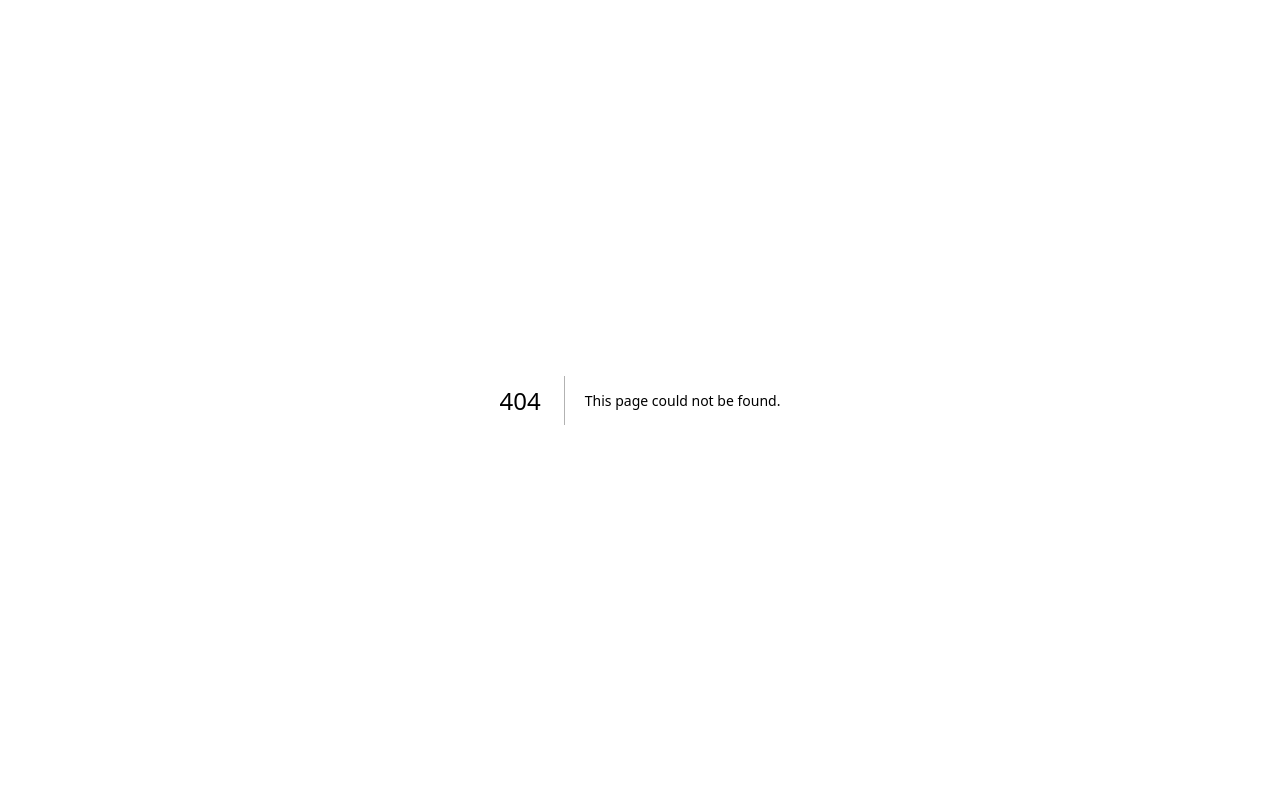
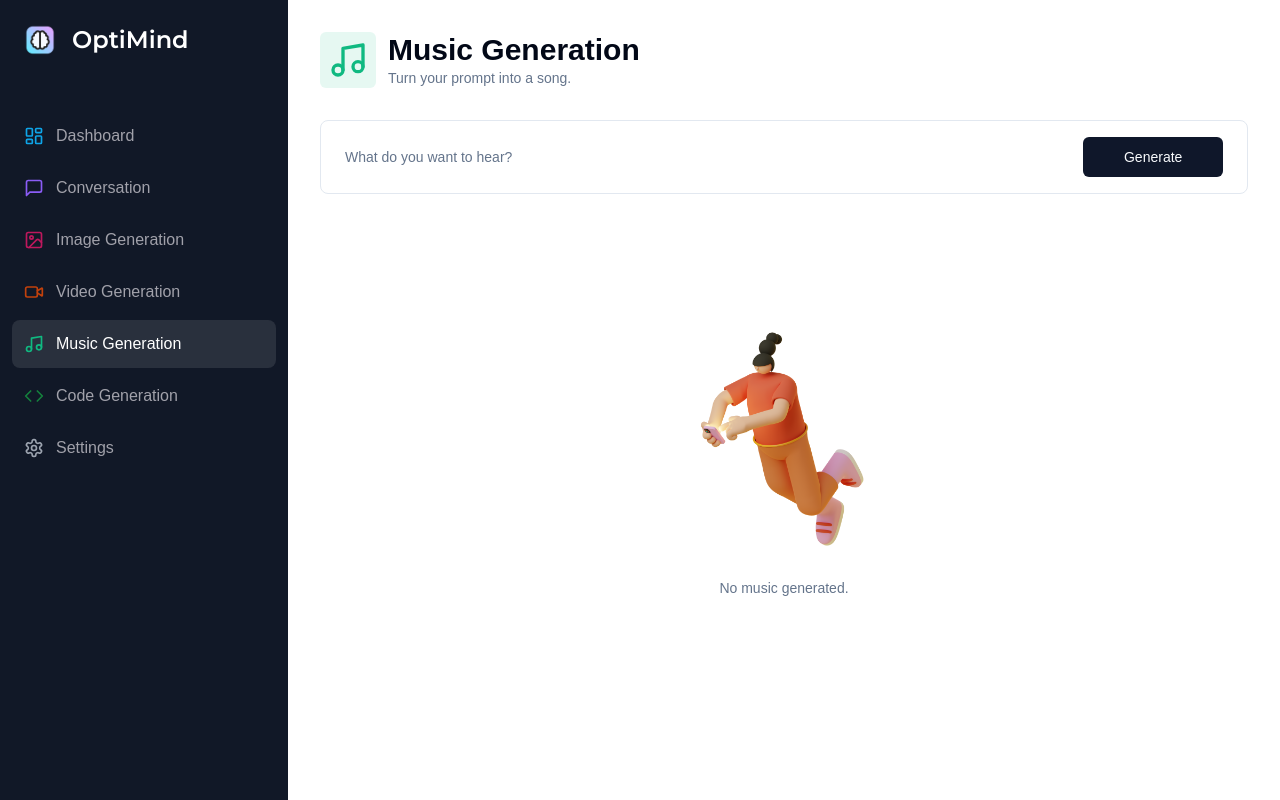
Before and after one commit to SHOOTSTV/optimind, a Next.js app: page /music in a window 1280 px wide. Before the commit this address had no page. Built offline with nearby package versions, Linux system fonts and the light colour scheme.

Commit message:
feat: added music generation page

```diff
--- /dev/null
+++ b/app/(dashboard)/(routes)/music/constants.ts
@@ -0,0 +1,7 @@
+import * as z from "zod";
+
+export const formSchema = z.object({
+  prompt: z.string().min(1, {
+    message: "Prompt is required",
+  }),
+});
--- /dev/null
+++ b/app/(dashboard)/(routes)/music/page.tsx
@@ -0,0 +1,105 @@
+"use client";
+
+import { Empty } from "@/components/empty";
+import { Heading } from "@/components/heading";
+import { Loader } from "@/components/loarder";
+import { Button } from "@/components/ui/button";
+import { Form, FormControl, FormField, FormItem } from "@/components/ui/form";
+import { Input } from "@/components/ui/input";
+import { zodResolver } from "@hookform/resolvers/zod";
+import axios from "axios";
+import { Music } from "lucide-react";
+import { useRouter } from "next/navigation";
+import { useState } from "react";
+import { useForm } from "react-hook-form";
+import * as z from "zod";
+import { formSchema } from "./constants";
+
+const MusicPage = () => {
+  const router = useRouter();
+  const [music, setMusic] = useState<string>();
+
+  const form = useForm<z.infer<typeof formSchema>>({
+    resolver: zodResolver(formSchema),
+    defaultValues: {
+      prompt: "",
+    },
+  });
+
+  const isLoading = form.formState.isSubmitting;
+
+  const onSubmit = async (values: z.infer<typeof formSchema>) => {
+    try {
+      setMusic(undefined);
+
+      const response = await axios.post("/api/music", values);
+
+      setMusic(response.data.audio);
+      form.reset();
+    } catch (error) {
+      // TODO: Add Pro Modal
+      console.log(error);
+    } finally {
+      router.refresh();
+    }
+  };
+
+  return (
+    <div>
+      <Heading
+        title="Music Generation"
+        description="Turn your prompt into a song."
+        icon={Music}
+        iconColor="text-emerald-500"
+        bgColor="bg-emerald-500/10"
+      />
+      <div className="px-4 lg:px-8">
+        <div>
+          <Form {...form}>
+            <form
+              onSubmit={form.handleSubmit(onSubmit)}
+              className="grid w-full grid-cols-12 gap-2 rounded-lg border p-4 px-3 focus-within:shadow-sm md:px-6"
+            >
+              <FormField
+                name="prompt"
+                render={({ field }) => (
+                  <FormItem className="col-span-12 lg:col-span-10">
+                    <FormControl className="m-0 p-0">
+                      <Input
+                        className="border-0 outline-none focus-visible:ring-0 focus-visible:ring-transparent"
+                        disabled={isLoading}
+                        placeholder="What do you want to hear?"
+                        {...field}
+                      />
+                    </FormControl>
+                  </FormItem>
+                )}
+              />
+              <Button
+                className="col-span-12 w-full lg:col-span-2"
+                disabled={isLoading}
+              >
+                Generate
+              </Button>
+            </form>
+          </Form>
+        </div>
+        <div className="mt-4 space-y-4">
+          {isLoading && (
+            <div className="flex w-full items-center justify-center rounded-lg bg-muted p-8">
+              <Loader />
+            </div>
+          )}
+          {!music && !isLoading && <Empty label="No music generated." />}
+          {music && (
+            <audio controls className="mt-8 w-full">
+              <source src={music} />
+            </audio>
+          )}
+        </div>
+      </div>
+    </div>
+  );
+};
+
+export default MusicPage;
--- /dev/null
+++ b/app/api/music/route.ts
@@ -0,0 +1,33 @@
+import { auth } from "@clerk/nextjs/server";
+import { NextResponse } from "next/server";
+import Replicate from "replicate";
+
+const replicate = new Replicate({
+  auth: process.env.REPLICATE_API_KEY,
+});
+
+export async function POST(req: Request) {
+  try {
+    const { userId } = await auth();
+    const body = await req.json();
+    const { prompt } = body;
+
+    if (!userId) {
+      return new NextResponse("Unauthorized", { status: 401 });
+    }
+
+    if (!prompt) {
+      return new NextResponse("Prompt is required", { status: 400 });
+    }
+
+    const response = await replicate.run(
+      "riffusion/riffusion:8cf61ea6c56afd61d8f5b9ffd14d7c216c0a93844ce2d82ac1c9ecc9c7f24e05",
+      { input: { prompt } }
+    );
+
+    return NextResponse.json(response);
+  } catch (error) {
+    console.error("[MUSIC_ERROR]", error);
+    return new NextResponse("Internal Error", { status: 500 });
+  }
+}
--- a/package.json
+++ b/package.json
@@ -27,6 +27,7 @@
     "react-dom": "^19.0.0",
     "react-hook-form": "^7.54.2",
     "react-markdown": "^9.0.3",
+    "replicate": "^1.0.1",
     "tailwind-merge": "^3.0.1",
     "tailwindcss-animate": "^1.0.7",
     "zod": "^3.24.1"
```
Also changed, not shown: 1 other file (tests, documents, lock files or other folders).
